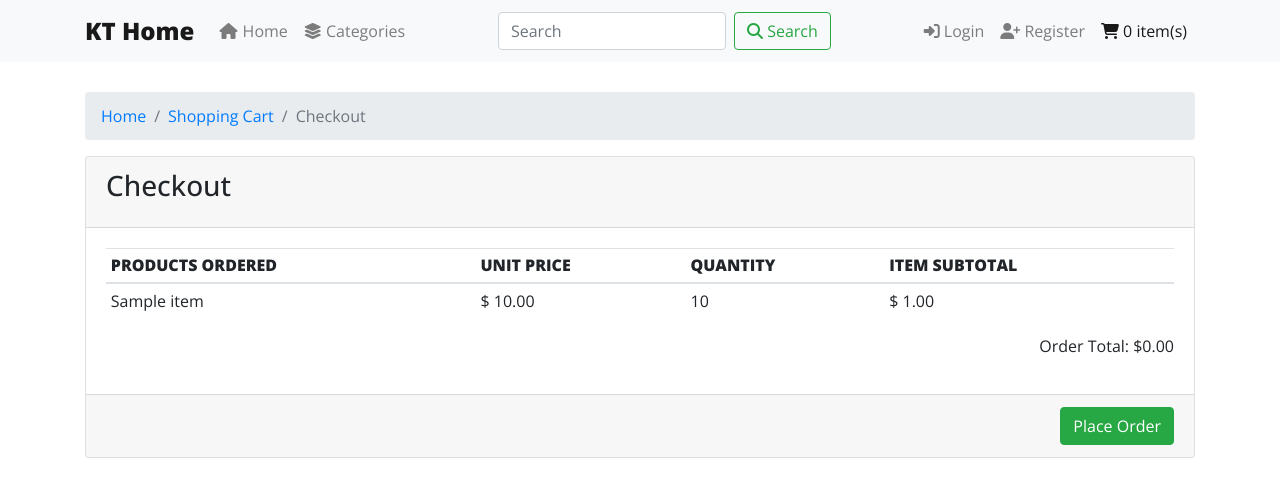
After one commit to ktzy0305/OS-eCommerce, a Flask app: template templates/checkout.html in a window 1280 px wide. The commit adds this page. Shown: the top 497 px of the page. Run offline with Flask 2, Linux system fonts and the light colour scheme; the template is opened without the code that fills it: most values are stand-ins (such as "Sample title", 1, 10 or a date in 2020); parts of the project's set-up code (start-up, migrations or seed data) failed here and were passed over; some libraries are stand-ins or nearby versions.

Commit message:
Basic checkout page

```diff
--- a/routes.py
+++ b/routes.py
@@ -110,7 +110,11 @@ def product_search():
 @app.route('/products/<string:product_id>')
 def product_info(product_id):
     product = Product.objects(id=product_id).first()
-    return render_template("product/details.html", product=product)
+    if 'error_message' in  request.args:
+        error_message = request.args['error_message']
+        return render_template("product/details.html", product=product, error_message=error_message)
+    else:
+        return render_template("product/details.html", product=product)
 
 @app.route('/cart')
 def shopping_cart():
@@ -135,6 +139,12 @@ def add_to_cart():
     product_id = request.form["product_id"]
     quantity = request.form["quantity"]
     product_to_add = Product.objects(id=product_id).first()
+
+    # Check if product has enough stock left
+    if product_to_add.quantity < int(quantity):
+        print("Issue")
+        error_message = "Sorry, there is insufficient quantity available for this product."
+        return redirect(url_for("product_info", product_id=product_id, error_message = error_message))
 
     # Check if the product to add already exist in cart, if exists add to current quantity.
     for item in user.shopping_cart:
@@ -205,6 +215,14 @@ def remove_from_cart(product_id):
     session["total_price"] = sum([item["total_amount"] for item in user.shopping_cart]) if len(user.shopping_cart) > 0 else 0
 
     return redirect(url_for("shopping_cart"))
+
+@app.route('/checkout')
+def checkout():
+    # User
+    user = User.objects(id=session.get("user")["_id"]["$oid"]).first()
+    checkout_items = user.shopping_cart
+
+    return render_template('checkout.html', checkout_items=checkout_items)
 
 @app.route('/user/profile')
 def user_profile():
--- /dev/null
+++ b/templates/checkout.html
@@ -0,0 +1,52 @@
+{% extends "base.html" %}
+{% block title %}Shopping Cart{% endblock %}
+{% block styles %}
+<link rel="stylesheet" href="{{ url_for('static', filename='css/checkout.css') }}">
+{% endblock %}
+
+{% block content %}
+<div class="container">
+    <nav aria-label="breadcrumb">
+        <ol class="breadcrumb">
+            <li class="breadcrumb-item"><a href="{{ url_for('index') }}">Home</a></li>
+            <li class="breadcrumb-item"><a href="{{ url_for('shopping_cart') }}">Shopping Cart</a></li>
+            <li class="breadcrumb-item active" aria-current="page">Checkout</li>
+        </ol>
+    </nav>
+    <div class="row">
+        <div class="col-sm-12">
+            <div class="card">
+                <div class="card-header">
+                    <h3 class="card-title">Checkout</h3>
+                </div>
+                <div class="card-body">
+                    <table class="table table-sm table-hover">
+                        <thead>
+                            <tr>
+                                <th class="text-uppercase table-col-header">Products Ordered</th>
+                                <th class="text-uppercase table-col-header">Unit Price</th>
+                                <th class="text-uppercase table-col-header">Quantity</th>
+                                <th class="text-uppercase table-col-header">Item Subtotal</th>
+                            </tr>
+                        </thead>
+                        <tbody>
+                        {% for item in checkout_items %}
+                            <tr>
+                                <td>{{ item['title'] }}</td>
+                                <td>$ {{ '%0.2f'|format(item['price']|float) }}</td>
+                                <td>{{ item['quantity'] }}</td>
+                                <td>$ {{ '%0.2f'|format(item['total_amount']|float) }}</td>
+                            </tr>
+                            {% endfor %}
+                        </tbody>
+                    </table>
+                    <p style="text-align: right;">Order Total: ${{ '%0.2f'|format(session.get("total_price")|float) }}</p>
+                </div>
+                <div class="card-footer">
+                    <a class="btn btn-success float-right text-white">Place Order</a>
+                </div>
+            </div>
+        </div>
+    </div>
+</div>
+{% endblock %}
```
Also changed, not shown: templates/product/details.html (+8 -0 lines), templates/shoppingcart.html (+8 -5 lines).
